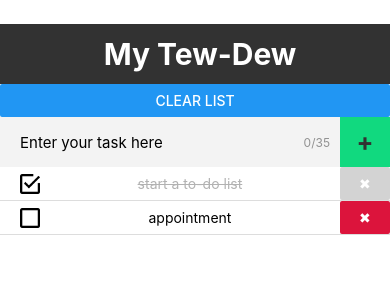
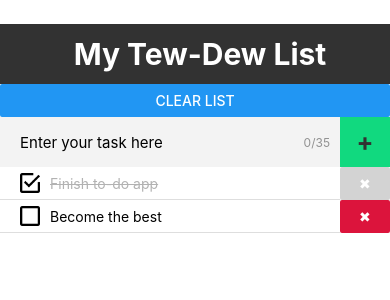
Before and after one commit to Michael-Maleki/rn-todo, a React Native app: screen / in a window 390 px wide. Shown: the top 300 px of the page. Built offline with nearby package versions, Linux system fonts and the light colour scheme.

Commit message:
Complete

```diff
--- a/App.js
+++ b/App.js
@@ -15,8 +15,8 @@ export default class App extends React.Component {
   state = {
     input: "",
     list: [
-      { id: 0, title: "start a to-do list", status: true },
-      { id: 2, title: "appointment", status: false }
+      { id: 0, title: "Finish to-do app", status: true },
+      { id: 2, title: "Become the best", status: false }
     ]
   };
 
@@ -24,7 +24,7 @@ export default class App extends React.Component {
     let list = this.state.list;
 
     if (this.state.input == "") {
-      Alert.alert("Whoops", "Please enter a task");
+      Alert.alert("Whoops!", "Please enter a task.");
     } else {
       list.unshift({
         id: list.length + 1,
@@ -63,7 +63,7 @@ export default class App extends React.Component {
 
   clearAll() {
     Alert.alert(
-      "Please confirm",
+      "Please confirm.",
       "Are you sure you wish to clear all tasks?",
       [
         {
@@ -82,7 +82,7 @@ export default class App extends React.Component {
       <View style={styles.container}>
         <View style={styles.statusbar}></View>
         <Header
-          title="My Tew-Dew"
+          title="My Tew-Dew List"
           clearAll={() => this.clearAll()}
           list={this.state.list}
         />
--- a/components/Cards.js
+++ b/components/Cards.js
@@ -16,14 +16,15 @@ export default class Cards extends React.Component {
 
     return (
       <TouchableOpacity
-        style={styles.Cards}
+        style={styles.cardContainer}
         onPress={() => this.props.toggleStatus()}
       >
+        <View style={styles.Cards}>
           <View>
             {Cards.status ? (
-            <Image style={styles.checkbox} source={checktrue} opacity={0.3} />
+              <Image style={styles.checkBox} source={checktrue} opacity={0.3} />
             ) : (
-            <Image style={styles.checkbox} source={checkfalse} />
+              <Image style={styles.checkBox} source={checkfalse} />
             )}
           </View>
 
@@ -38,6 +39,7 @@ export default class Cards extends React.Component {
               {Cards.title}
             </Text>
           </View>
+        </View>
 
         <Button
           style={styles.buttonLayout}
@@ -51,22 +53,28 @@ export default class Cards extends React.Component {
 }
 
 const styles = StyleSheet.create({
+  cardContainer: {
+    width: "100%",
+    flexDirection: "row",
+    justifyContent: "space-between"
+  },
+
   Cards: {
-    width: "100%",
-    borderBottomColor: "#DDD",
+    borderBottomColor: "#dedede",
     borderBottomWidth: 1,
+    flexGrow: 1,
+    paddingLeft: 20,
     flexDirection: "row",
-    alignItems: "center",
-    justifyContent: "space-between",
-    paddingLeft: 20
+    alignItems: "center"
   },
 
   removeButton: {
     width: 100
   },
 
-  checkbox: {
+  checkBox: {
     width: 20,
-    height: 20
+    height: 20,
+    marginRight: 10
   }
 });
--- a/components/Header.js
+++ b/components/Header.js
@@ -28,7 +28,6 @@ const styles = StyleSheet.create({
 
   title: {
     fontSize: 30,
-    fontFamily: "",
     color: "#fff",
     fontWeight: "bold"
     // textTransform: 'uppercase',
--- a/components/Input.js
+++ b/components/Input.js
@@ -16,6 +16,7 @@ const Input = props => {
         style={styles.input}
         onChangeText={input => props.textChange(input)}
         value={props.input}
+        underlineColorAndroid="transparent"
       />
 
       <View style={styles.counter}>
```
Lines whose indentation alone changed are shown as unchanged.
